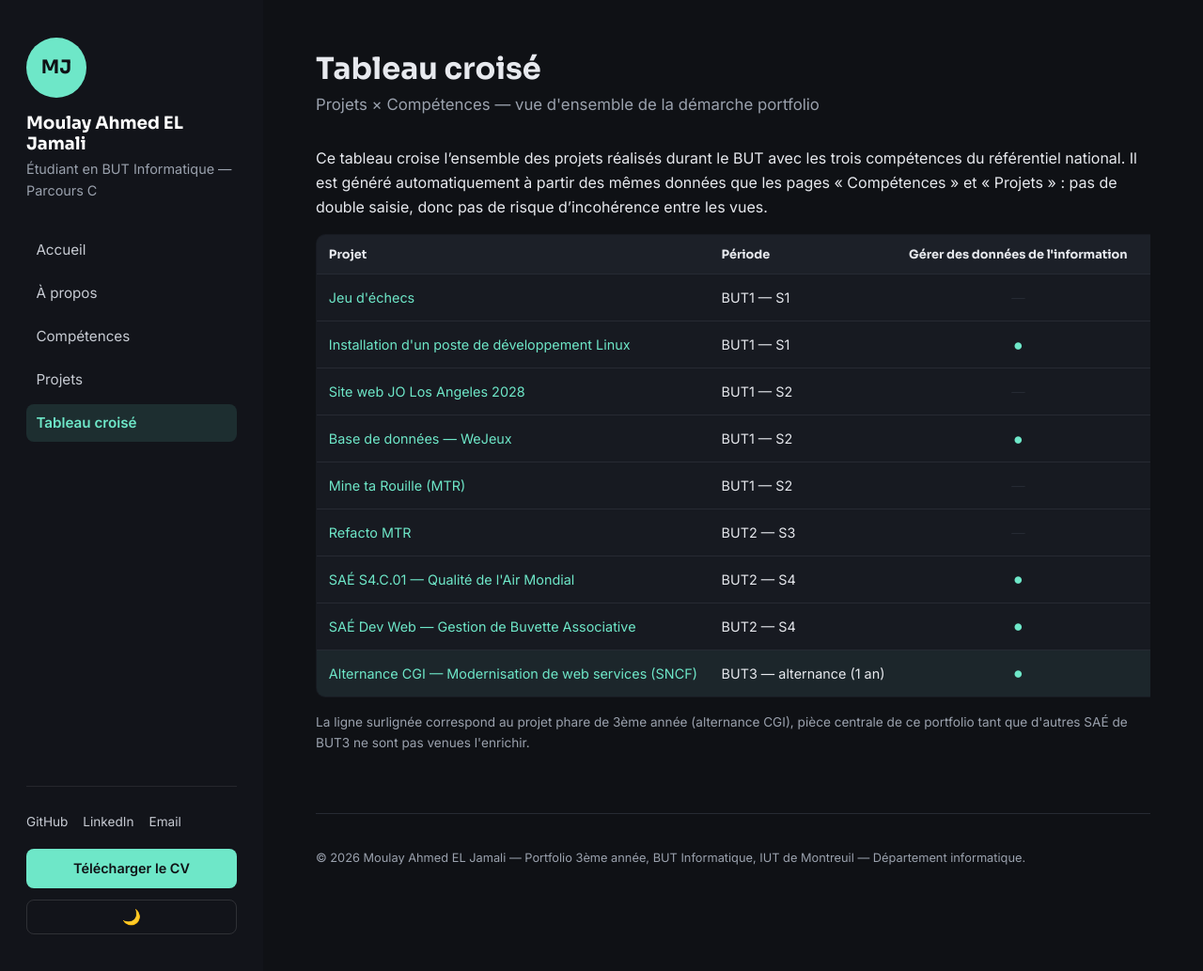
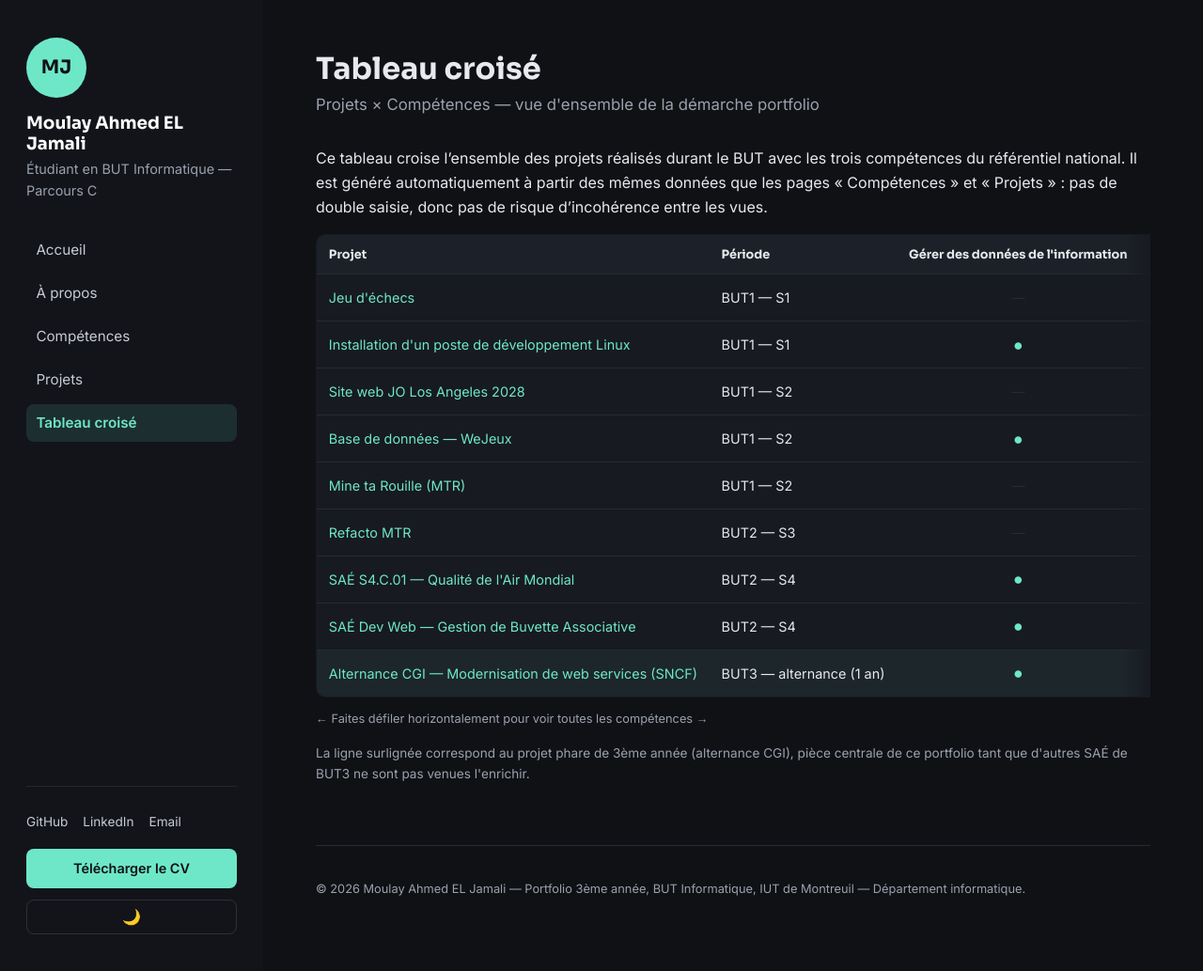
Before and after one commit to MoulayAh/PortfolioS5, a Jekyll site: the page built from tableau-croise.md, in a window 1280 px wide and 1034 px high. Shown: the whole window at 94% size. Built offline with Jekyll 4.4.1, drawn with Linux system fonts in a browser that asks for light colours.

Commit message:
Ajoute un indice de défilement sur le tableau croisé
La table déborde horizontalement dès ~1150px de large (contenu utile
1442px vs colonne principale ~1048px) : la 3ème compétence était coupée
sans aucun signe qu'on pouvait scroller. Ajoute un texte d'indication
et un fondu sur les bords, tous deux pilotés en JS selon l'état réel
du scroll (has-overflow / can-scroll-left / can-scroll-right).

Vérifié visuellement via jekyll serve + captures d'écran (thèmes clair
et sombre, desktop et mobile) sur toutes les pages du site.

Co-Authored-By: Claude Sonnet 5 <noreply@anthropic.com>
Claude-Session: https://claude.ai/code/session_018hAimkyUtZ4aNnSHhv25gB

```diff
--- a/assets/css/main.scss
+++ b/assets/css/main.scss
@@ -247,7 +247,39 @@ h1, h2, h3, .site-title, .card-title {
 
 .tools-list { padding-left: 1.2rem; }
 
-.table-wrapper { overflow-x: auto; }
+.table-wrapper {
+  overflow-x: auto;
+  position: relative;
+}
+.table-wrapper::before,
+.table-wrapper::after {
+  content: "";
+  position: absolute;
+  top: 0;
+  bottom: 0;
+  width: 28px;
+  pointer-events: none;
+  opacity: 0;
+  transition: opacity .2s ease;
+  z-index: 1;
+}
+.table-wrapper::before {
+  left: 0;
+  background: linear-gradient(to right, var(--bg-elevated), transparent);
+}
+.table-wrapper::after {
+  right: 0;
+  background: linear-gradient(to left, var(--bg-elevated), transparent);
+}
+.table-wrapper.has-overflow.can-scroll-left::before { opacity: 1; }
+.table-wrapper.has-overflow.can-scroll-right::after { opacity: 1; }
+.scroll-hint {
+  display: none;
+  color: var(--text-muted);
+  font-size: .8rem;
+  margin-bottom: .5rem;
+}
+.table-wrapper.has-overflow + .scroll-hint { display: block; }
 .crossed-table {
   width: 100%;
   border-collapse: collapse;
--- a/assets/js/main.js
+++ b/assets/js/main.js
@@ -9,3 +9,22 @@
     localStorage.setItem('theme', next);
   });
 })();
+
+(function () {
+  var wrapper = document.querySelector('.table-wrapper');
+  if (!wrapper) return;
+
+  function update() {
+    var overflowing = wrapper.scrollWidth > wrapper.clientWidth + 1;
+    wrapper.classList.toggle('has-overflow', overflowing);
+    wrapper.classList.toggle('can-scroll-left', wrapper.scrollLeft > 0);
+    wrapper.classList.toggle(
+      'can-scroll-right',
+      wrapper.scrollLeft + wrapper.clientWidth < wrapper.scrollWidth - 1
+    );
+  }
+
+  update();
+  wrapper.addEventListener('scroll', update);
+  window.addEventListener('resize', update);
+})();
--- a/tableau-croise.md
+++ b/tableau-croise.md
@@ -36,5 +36,6 @@ de double saisie, donc pas de risque d'incohérence entre les vues.
   </tbody>
 </table>
 </div>
+<p class="scroll-hint">← Faites défiler horizontalement pour voir toutes les compétences →</p>
 
 <p class="legend">La ligne surlignée correspond au projet phare de 3ème année (alternance CGI), pièce centrale de ce portfolio tant que d'autres SAÉ de BUT3 ne sont pas venues l'enrichir.</p>
```
